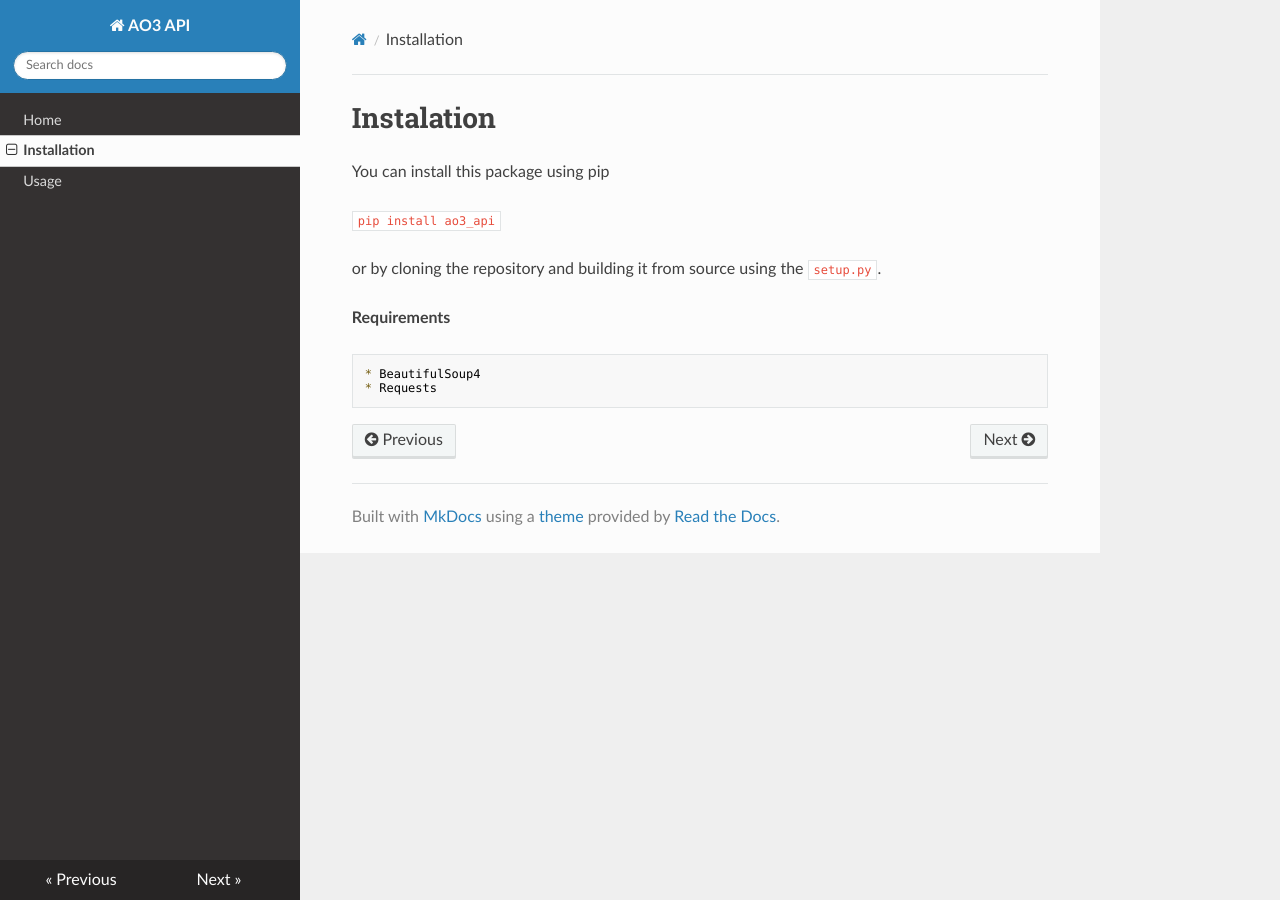
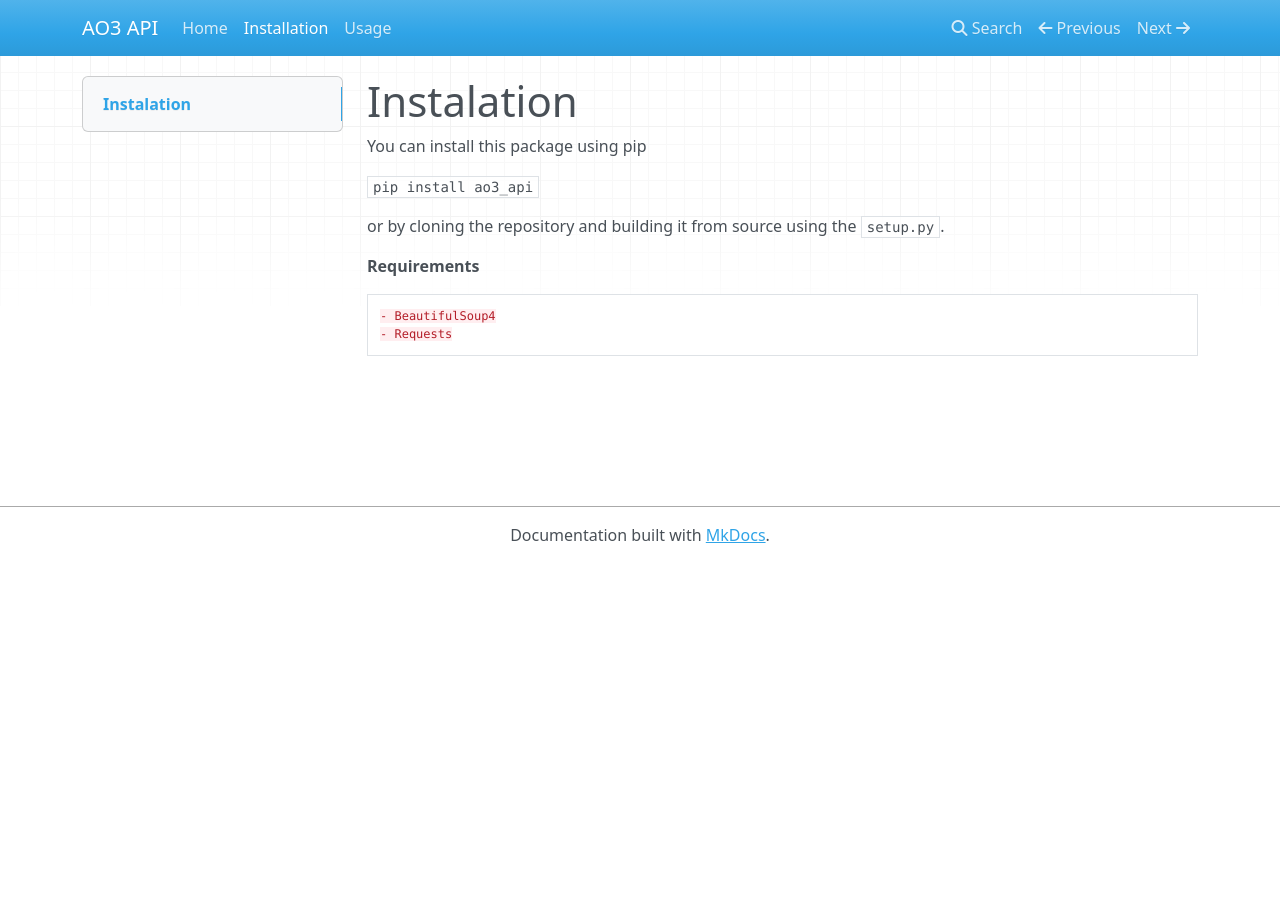
Before and after one commit to ArmindoFlores/ao3_api, an MkDocs documentation site: the page built from docs/install.md, in a window 1280 px wide. Built offline with MkDocs 1.6.1, drawn with Linux system fonts in a browser that asks for light colours; nearby versions of some CDN libraries.

````diff
--- a/docs/install.md
+++ b/docs/install.md
@@ -2,11 +2,11 @@
 
 You can install this package using pip
 
-``` pip install ao3_api```
+```pip install ao3_api```
 
 or by cloning the repository and building it from source using the `setup.py`.
 
 __Requirements__
 
-    * BeautifulSoup4
-    * Requests
+    - BeautifulSoup4
+    - Requests
--- a/mkdocs.yml
+++ b/mkdocs.yml
@@ -1,5 +1,4 @@
 site_name: AO3 API
-theme: readthedocs
 docs_dir: docs
 
 nav:
````
Also changed, not shown: README.md (+2 -0 lines).
